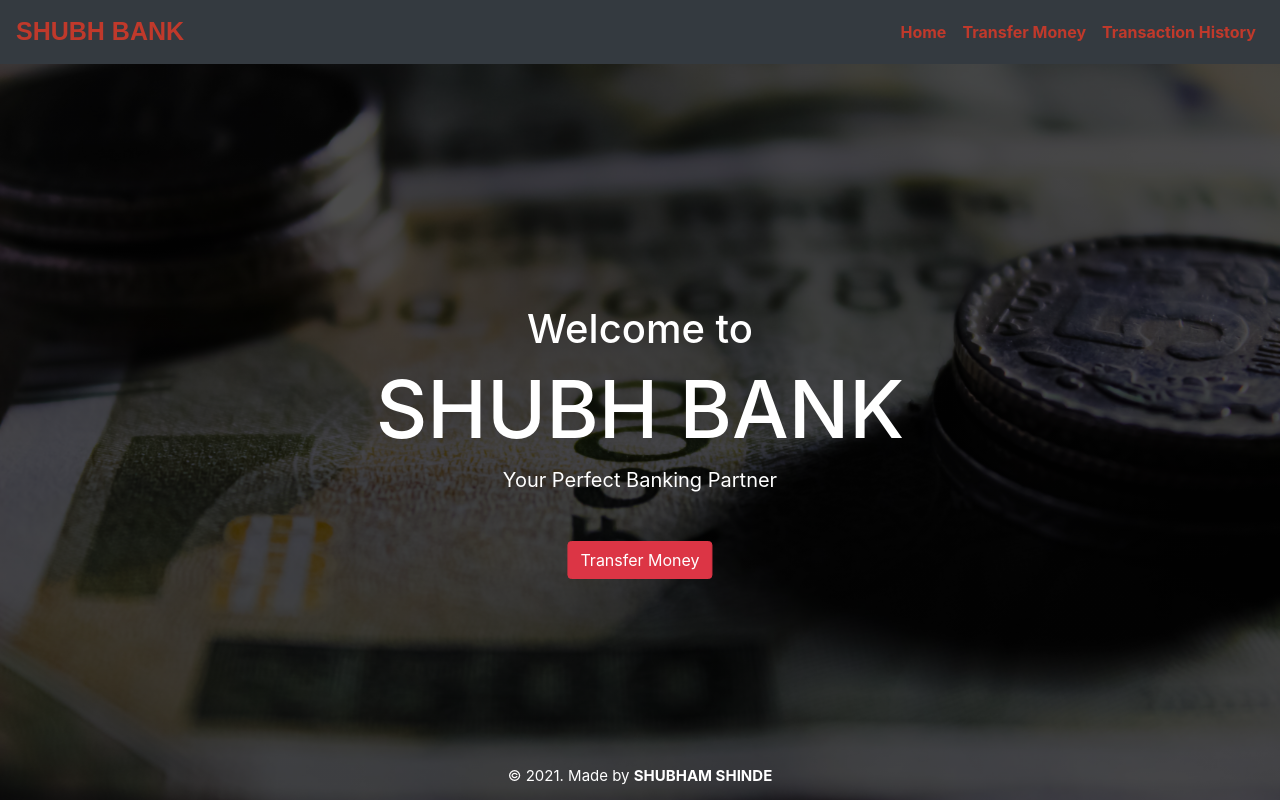
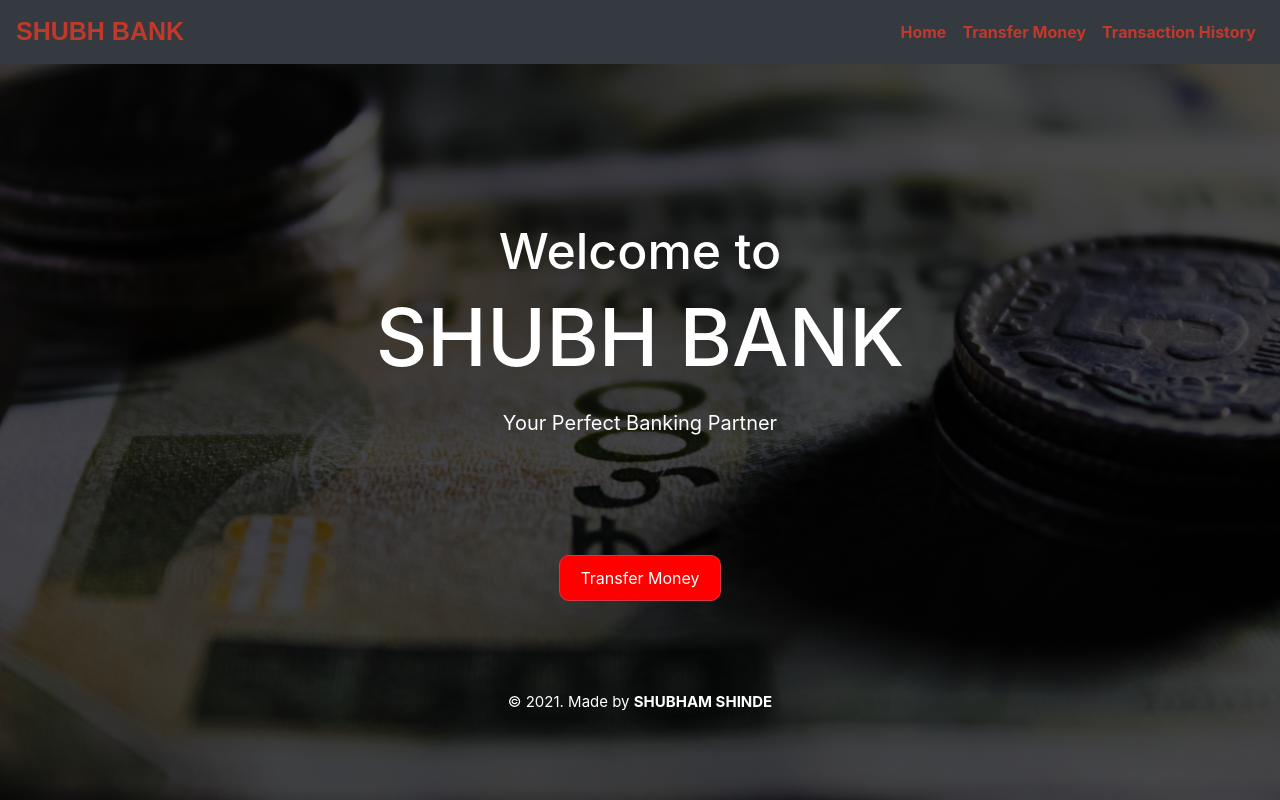
Before and after one commit to shubhz22/Basic-Bank-System, a PHP site: page / in a window 1280 px wide. Run offline with PHP 8.4, Linux system fonts and the light colour scheme.

Commit message:
Update style.css

```diff
--- a/css/style.css
+++ b/css/style.css
@@ -1,25 +1,28 @@
+
 header {
 	background-image:linear-gradient(rgba(0,0,0,0.7), rgba(0,0,0,0.7)),  url("../img/bg.jpg");
-	height: 100vh;
 	background-size: cover;
 	background-position: center;
 	background-repeat: no-repeat;
+  	height: 100vh;
+
 }
 
 .title{
 	position: relative;
-	min-height:80vh;
+	min-height:70vh;
   display:flex;
   justify-content:center;
   align-items:center;
   text-align:center;
   flex-direction:column;
   overflow:hidden;
+  margin-top: -30px;
 }
 
 .title h3{
 	color: #ffff;
-	font-size: 40px;
+	font-size: 50px;
 	text-align: center;
 }
 
@@ -29,6 +32,7 @@ header {
 	text-align: center;
 }
 
+
 #shubh{
 	text-decoration: none;
 }
@@ -37,22 +41,31 @@ p{
 color: #ffff;
 	text-align: center;
 	font-size: 20px;
+  padding-top: 15px;
 }
 
-.button {
-position: absolute;
-	top: 70%;
-	left: 50%;
-	transform: translate(-50%, -50%);
+footer{
+  margin-top: 50px;
 }
 
 footer p{
 	font-size: 15px;
-	position: absolute;
-	top: 97%;
-	left: 50%;
-	transform: translate(-50%, -50%);
+	position: relative;
+}
 
+.button{
+  display: flex;
+  justify-content: center;
+  align-items: center;
+}
+
+.button a{
+  text-decoration: none;
+  color:white;
+  background: red;
+  padding: 10px 20px;
+  border-radius: 10px;
+  margin-top: -80px;
 }
 
 @media only screen and (max-width: 600px) {
@@ -68,4 +81,5 @@ footer p{
 p{
 	font-size: 18px;
 }
+
 }
```
